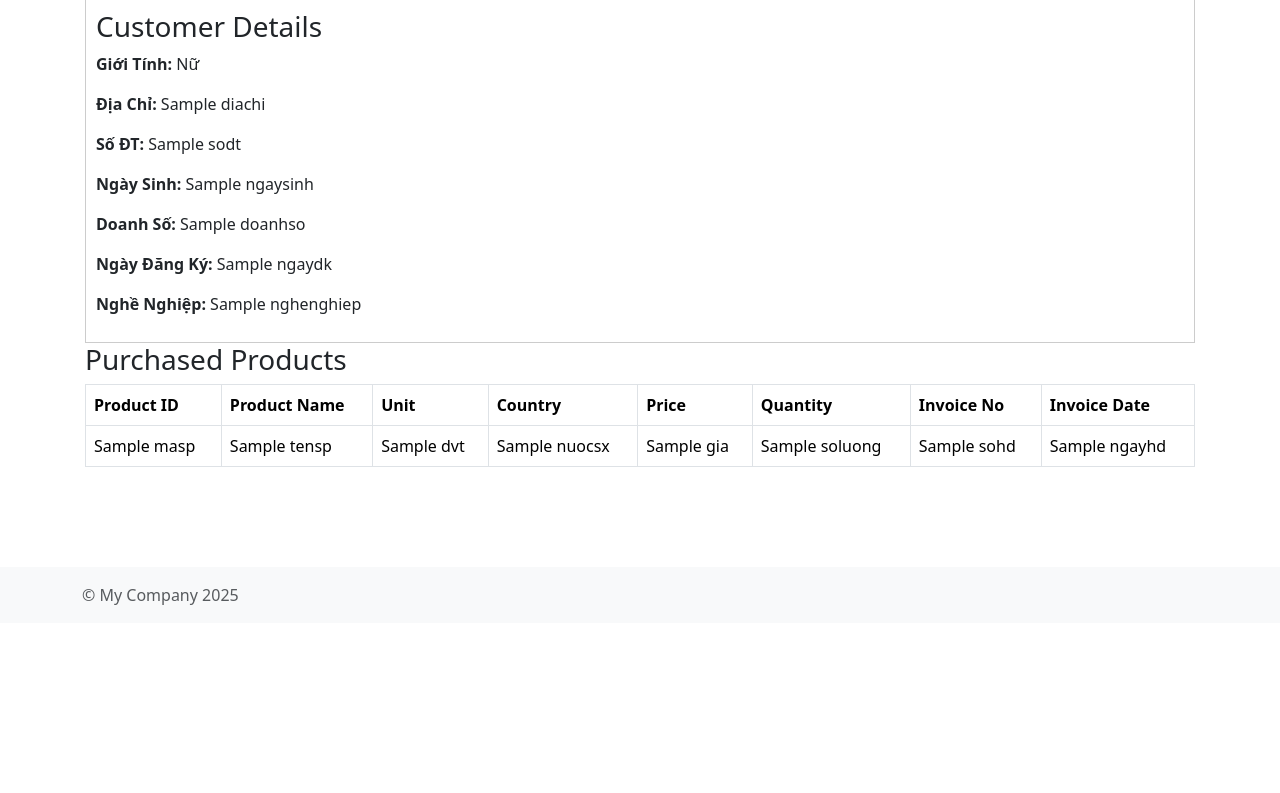
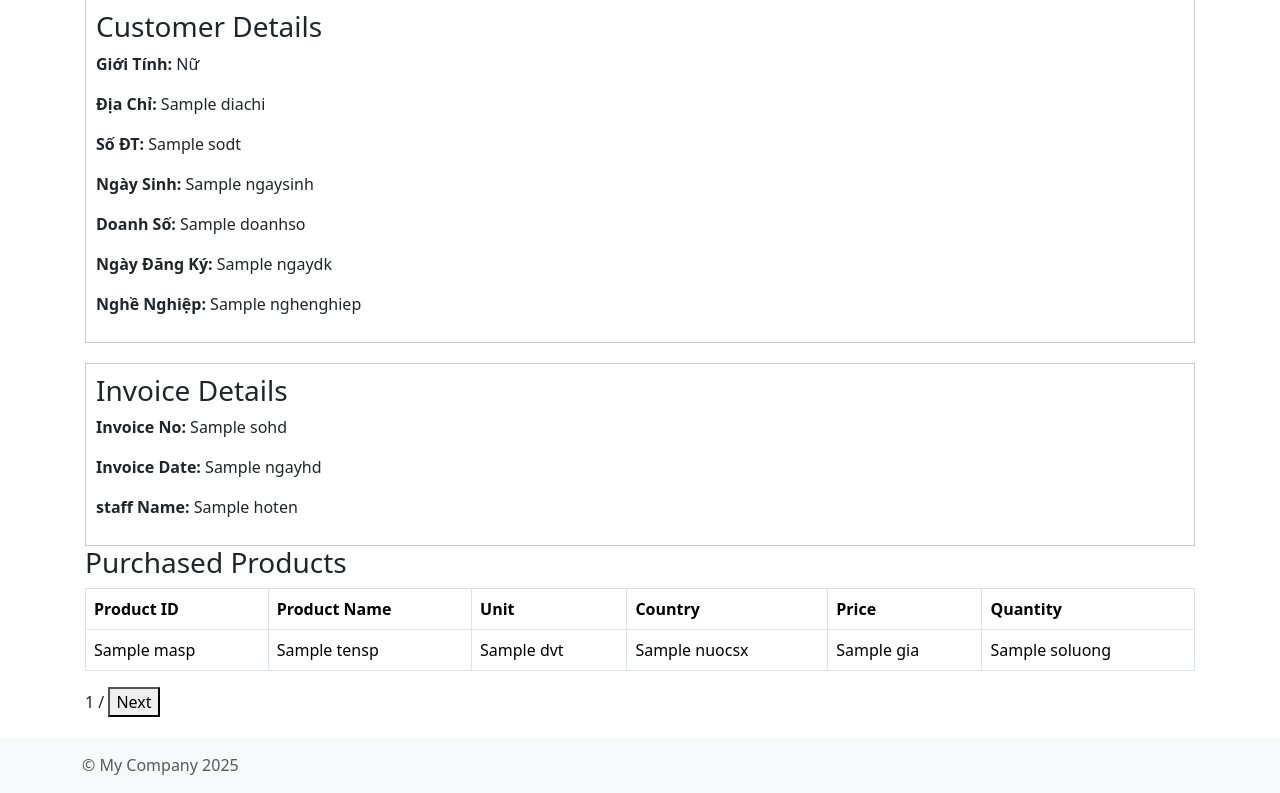
Before and after one commit to kaisergrimlock/medic, a Yii app: template basic/views/site/index.php in a window 1280 px wide. Shown: the part 177-970 px from the top of the page. Before the commit the page ends 782 px from the top, so only its background shows below. Run offline with PHP 8.4 and a stand-in for Yii, Linux system fonts and the light colour scheme; the template is opened without the code that fills it: most values are stand-ins (such as "Sample title", 1, 10 or a date in 2020); data that the repository does not hold is empty; some libraries are stand-ins or nearby versions.

Commit message:
added invoice details

```diff
--- a/basic/views/site/index.php
+++ b/basic/views/site/index.php
@@ -31,6 +31,15 @@ use yii\widgets\LinkPager; // Ensure LinkPager is imported
 
 <!-- Purchased Products Table -->
 <?php if (!empty($data)): ?>
+    <!-- Invoice Details -->
+    <div class="invoice-details" style="margin-top: 20px; padding: 10px; border: 1px solid #ccc;">
+        <h3>Invoice Details</h3>
+        <p><strong>Invoice No:</strong> <?= Html::encode($data[0]['sohd']) ?></p>
+        <p><strong>Invoice Date:</strong> <?= Html::encode($data[0]['ngayhd']) ?></p>
+        <p><strong>staff Name:</strong> <?= Html::encode($data[0]['hoten']) ?></p>
+    </div>
+
+
     <h3>Purchased Products</h3>
     <table class="table table-bordered">
         <thead>
@@ -41,8 +50,6 @@ use yii\widgets\LinkPager; // Ensure LinkPager is imported
                 <th>Country</th>
                 <th>Price</th>
                 <th>Quantity</th>
-                <th>Invoice No</th>
-                <th>Invoice Date</th>
             </tr>
         </thead>
         <tbody>
@@ -54,17 +61,28 @@ use yii\widgets\LinkPager; // Ensure LinkPager is imported
                     <td><?= Html::encode($row['nuocsx']) ?></td>
                     <td><?= Html::encode($row['gia']) ?></td>
                     <td><?= Html::encode($row['soluong']) ?></td>
-                    <td><?= Html::encode($row['sohd']) ?></td>
-                    <td><?= Html::encode($row['ngayhd']) ?></td>
                 </tr>
             <?php endforeach; ?>
         </tbody>
     </table>
 
     <!-- Pagination links -->
-    <?= LinkPager::widget([
-        'pagination' => $pagination,  // Make sure pagination object is passed here
-    ]) ?>
+    <div class="pagination-buttons">
+        <?php if ($pagination->page > 0): ?>
+            <a href="<?= Url::to(['site/index', 'makh' => $makh, 'page' => $pagination->page]) ?>">
+                <button>Previous</button>
+            </a>
+        <?php endif; ?>
+
+        <span> <?= $pagination->page + 1 ?> / <?= $pagination->pageCount ?></span>
+
+        <?php if ($pagination->page < $pagination->pageCount - 1): ?>
+            <a href="<?= Url::to(['site/index', 'makh' => $makh, 'page' => $pagination->page + 2]) ?>">
+                <button>Next</button>
+            </a>
+        <?php endif; ?>
+    </div>
+
 
 <?php else: ?>
     <p>No products found for this customer.</p>
```
Also changed, not shown: basic/controllers/SiteController.php (+8 -6 lines).
